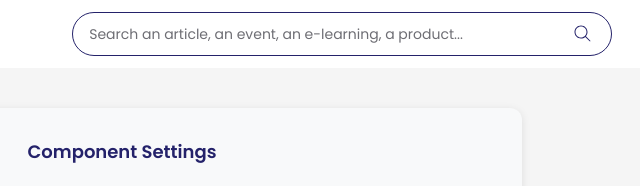
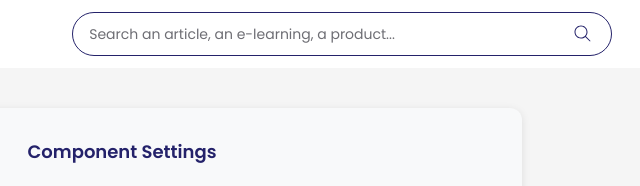
Before and after one commit to Flavienr24/search-header, a plain HTML site: page index.html in a window 1280 px wide. Shown: the top 186 px of the page, 518-1158 px from the left. Drawn offline with Linux system fonts and the light colour scheme.

Commit message:
placeholder change

```diff
--- a/index.html
+++ b/index.html
@@ -24,7 +24,7 @@
                     <div class="loading-icon">
                         <img src="images/Loading.svg" alt="Loading">
                     </div>
-                    <input type="text" class="search-input" placeholder="Search an article, an event, an e-learning, a product...">
+                    <input type="text" class="search-input" placeholder="Search an article, an e-learning, a product...">
                     <div class="search-icon">
                         <img src="images/Search.svg" alt="Search">
                     </div>
```
